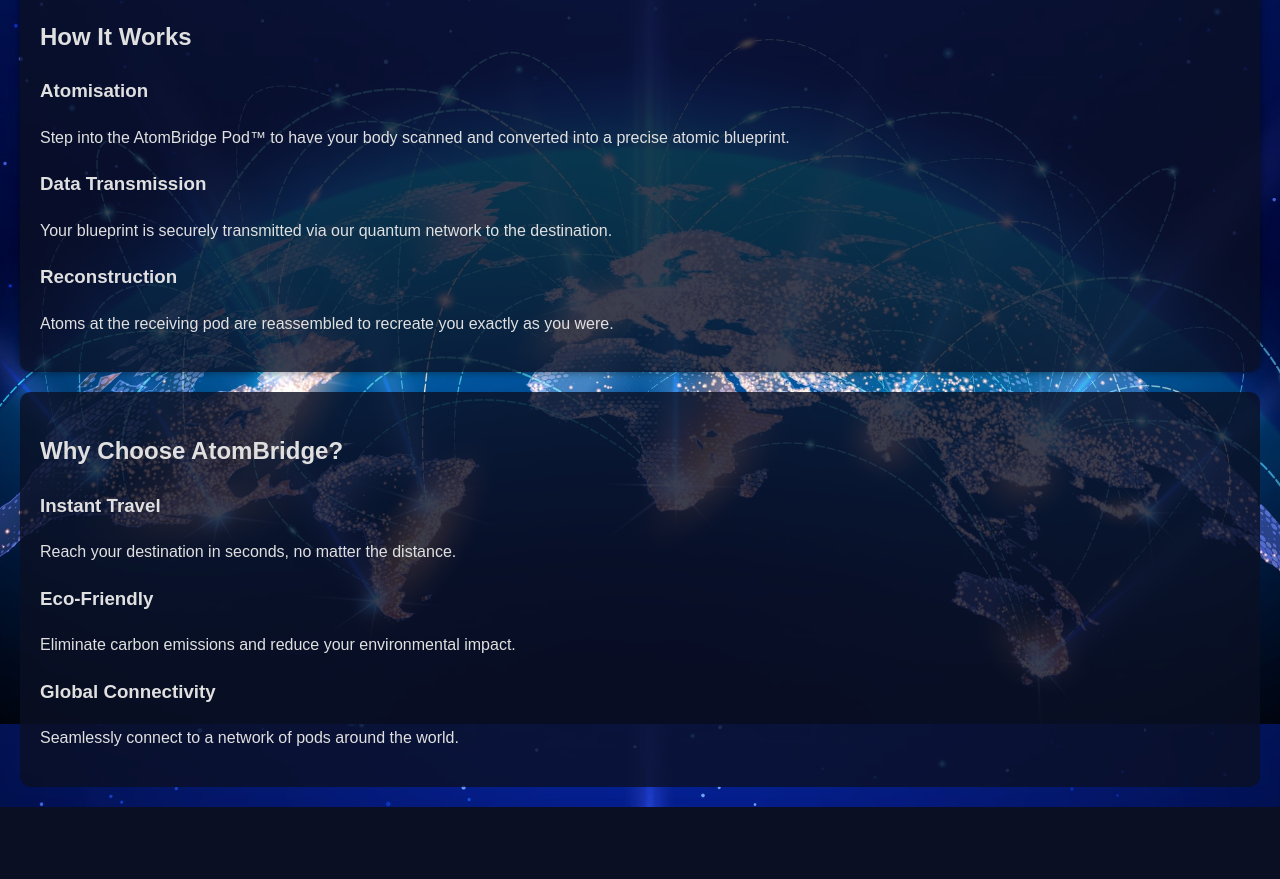
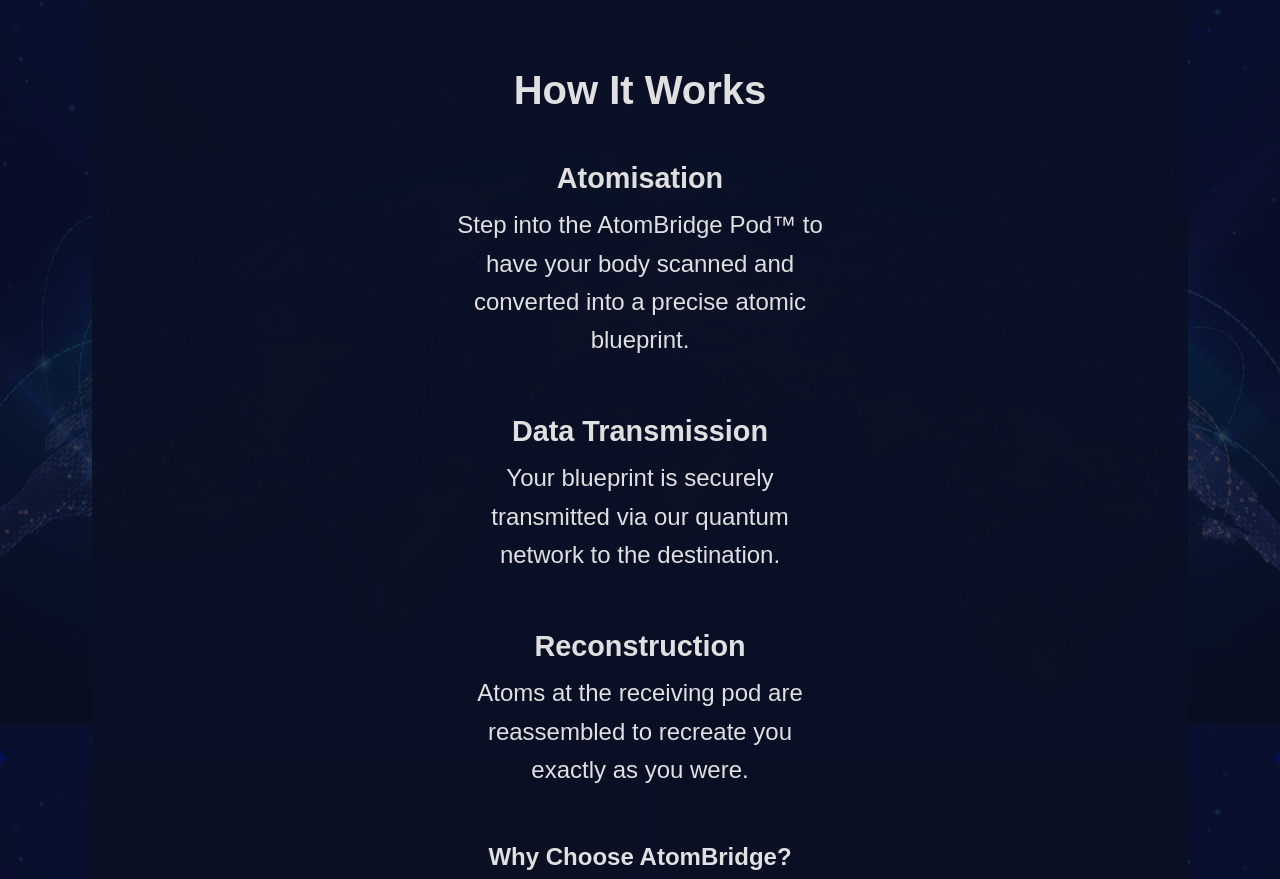
Before and after one commit to JoshuaDelosSantos/cms-prac-01, a plain HTML site: page index.html in a window 1280 px wide. Shown: the part 876-1755 px from the top of the page. Before the commit the page ends 1683 px from the top, so only its background shows below. Drawn offline with Linux system fonts and the light colour scheme.

Commit message:
Add styling for how-it-works section

```diff
--- a/styles.css
+++ b/styles.css
@@ -19,6 +19,7 @@ header {
     position: sticky;
     top: 0;
     width: 100%;
+    box-shadow: 0 0 20px rgba(0, 0, 0, 0.7);
 }
 
 header h1 {
@@ -29,7 +30,6 @@ header h1 {
     background-color: rgba(10, 15, 36, 0.8);
     border-radius: 10px;
     width: 100vw;
-    box-shadow: 0 0 10px rgba(0, 0, 0, 0.5);
     height: 90vh;
 }
 
@@ -50,16 +50,58 @@ header h1 {
 
 #how-it-works {
     background-color: rgba(10, 15, 36, 0.8);
-    padding: 20px;
-    margin: 20px;
     border-radius: 10px;
-    box-shadow: 0 0 10px rgba(0, 0, 0, 0.5);
+    width: 100vw;
+    height: 100vh;
+    margin-bottom: 0;
+}
+
+#the-works-container {
+    background-color: rgba(10, 15, 36, 0.95);
+    width: fit-content;
+    margin-left: auto;
+    margin-right: auto;
+    padding: 100px;
+    height: parent;
+    border-radius: 25px;
+}
+
+#how-it-works h2 {
+    font-size: 2.5em;
+    text-align: center;
+    margin-top: 0;
+}
+
+.the-works {
+    text-align: center;
+    margin-top: 30px;
+    width: 70vw;
+    margin-left: auto;
+    margin-right: auto;
+}
+
+.the-works-headings {
+    font-size:1.8em;
+}
+
+.the-works p {
+    font-size: 1.5em;
+    margin-top: -1em;
+    padding-bottom: 20px;
+    width: 30vw;
+    margin-left: auto;
+    margin-right: auto;
 }
 
 #features {
     background-color: #0a0f24;
-    padding: 20px;
-    margin: 20px;
+    margin-top: 0;
     border-radius: 10px;
     background-color: rgba(10, 15, 36, 0.8);
 }
+
+#features h2 {
+    text-align: center;
+    margin-top: 0;
+    padding-top: 10vh;
+}
```
